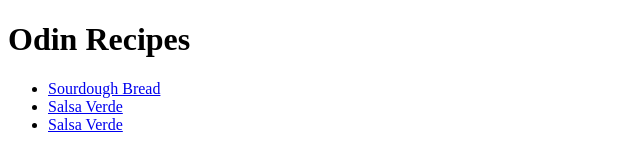
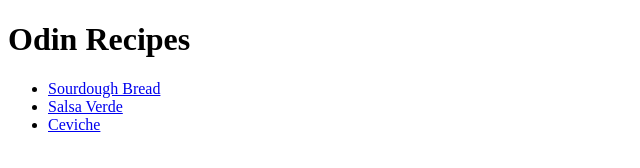
Before and after one commit to BobbyCharms/odin-recipes, a plain HTML site: page index.html in a window 1280 px wide. Shown: the full height of the page, 0-640 px from the left. Drawn offline with Linux system fonts and the light colour scheme.

Commit message:
Update Salsa Verde Link to Ceviche

```diff
--- a/index.html
+++ b/index.html
@@ -11,7 +11,7 @@
     <ul>
         <li><a href="recipes/sourdoughbread.html">Sourdough Bread</a></li>
         <li><a href="recipes/salsaverde.html">Salsa Verde</a></li>
-        <li><a href="recipes/ceviche.html">Salsa Verde</a></li>
+        <li><a href="recipes/ceviche.html">Ceviche</a></li>
     </ul>
 </body>
 </html>
```
